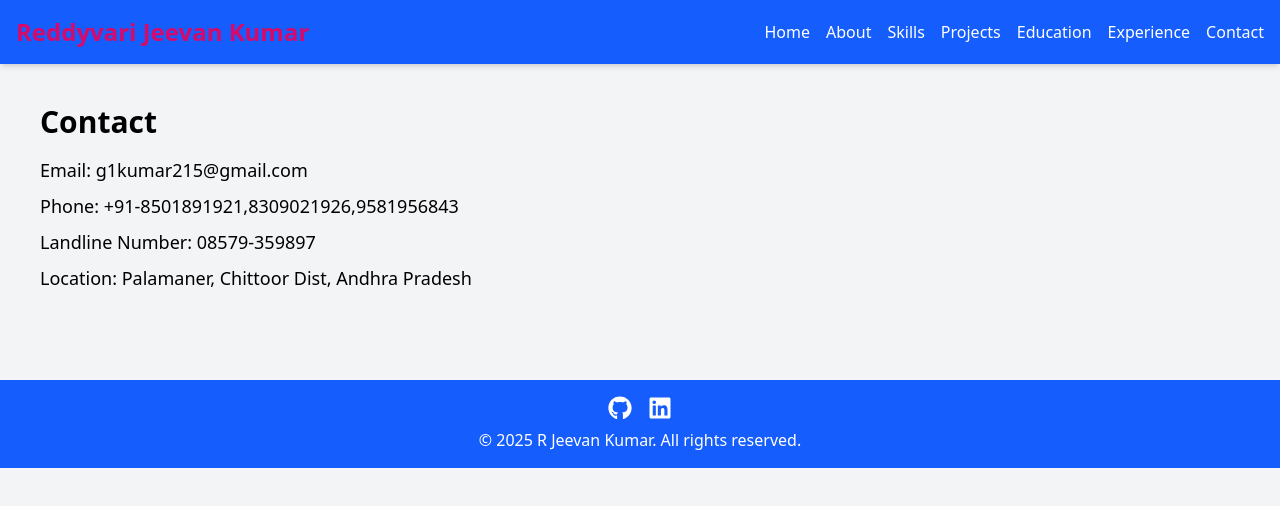
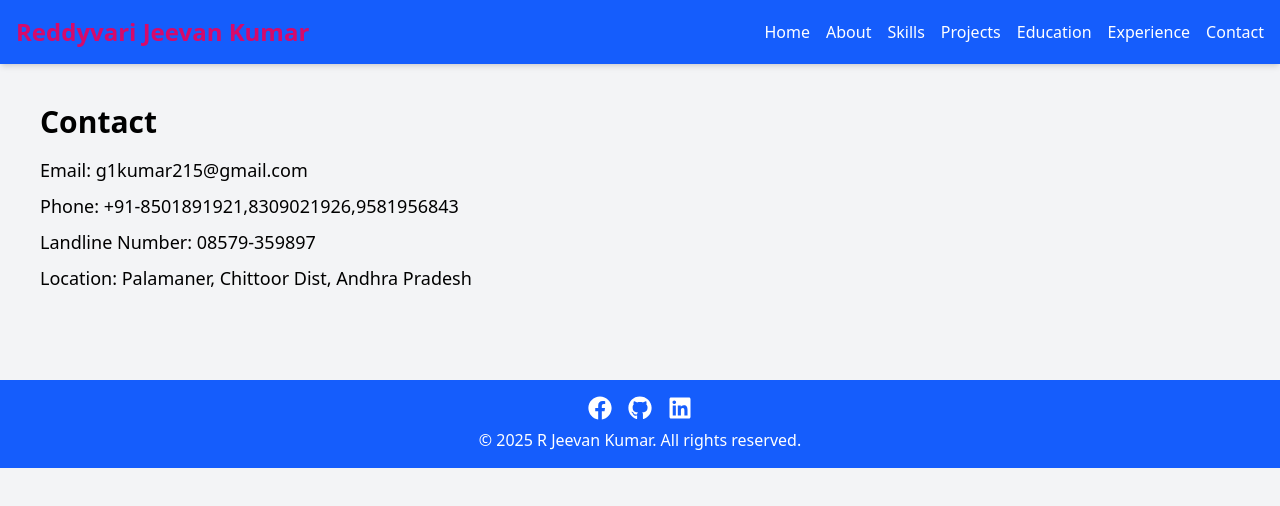
Before and after one commit to G1KUMAR-INDIA/Portfolio, a React (Vite) app: page /contact in a window 1280 px wide. Shown: the top 506 px of the page. Built offline with nearby package versions, Linux system fonts and the light colour scheme.

Commit message:
My Portfolio Initial Design

```diff
--- a/src/components/Footer.jsx
+++ b/src/components/Footer.jsx
@@ -1,9 +1,10 @@
-import { FaGithub, FaLinkedin } from 'react-icons/fa';
+import { FaGithub, FaLinkedin, FaFacebook } from 'react-icons/fa';
 
 const Footer = () => {
   return (
     <footer className="bg-blue-600 text-white p-4 text-center mt-10">
       <div className="flex justify-center gap-4 mb-2">
+        <a href="https://www.facebook.com/g1kumar.in" target="_blank" rel="noopener noreferrer"><FaFacebook size={24} /></a>
         <a href="https://github.com/G1KUMAR-INDIA" target="_blank" rel="noopener noreferrer"><FaGithub size={24} /></a>
         <a href="https://www.linkedin.com/in/g1kumarr/" target="_blank" rel="noopener noreferrer"><FaLinkedin size={24} /></a>
       </div>
```
